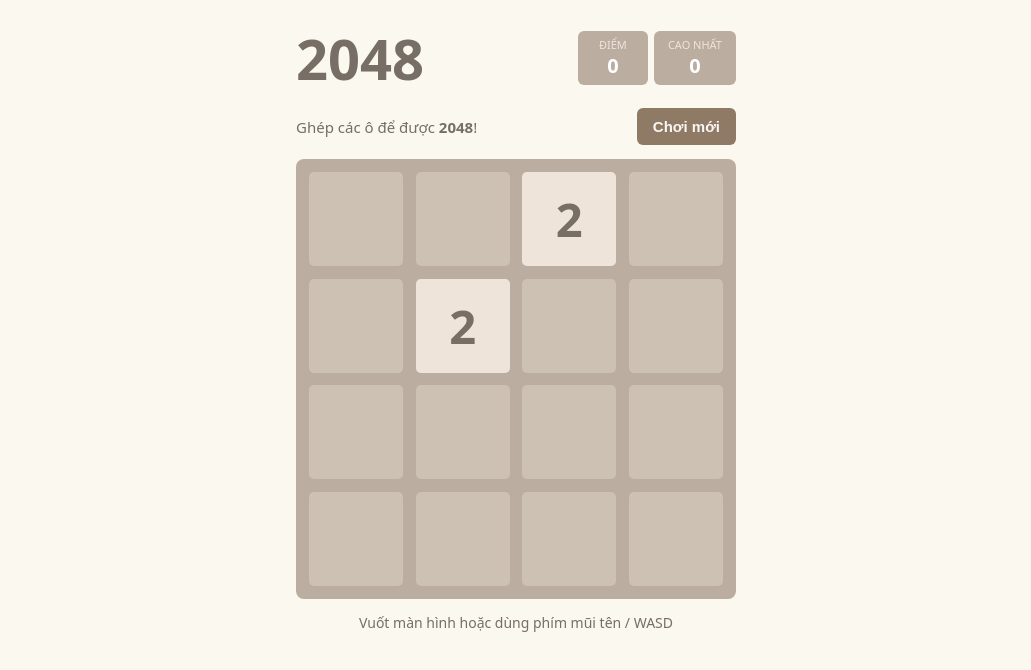
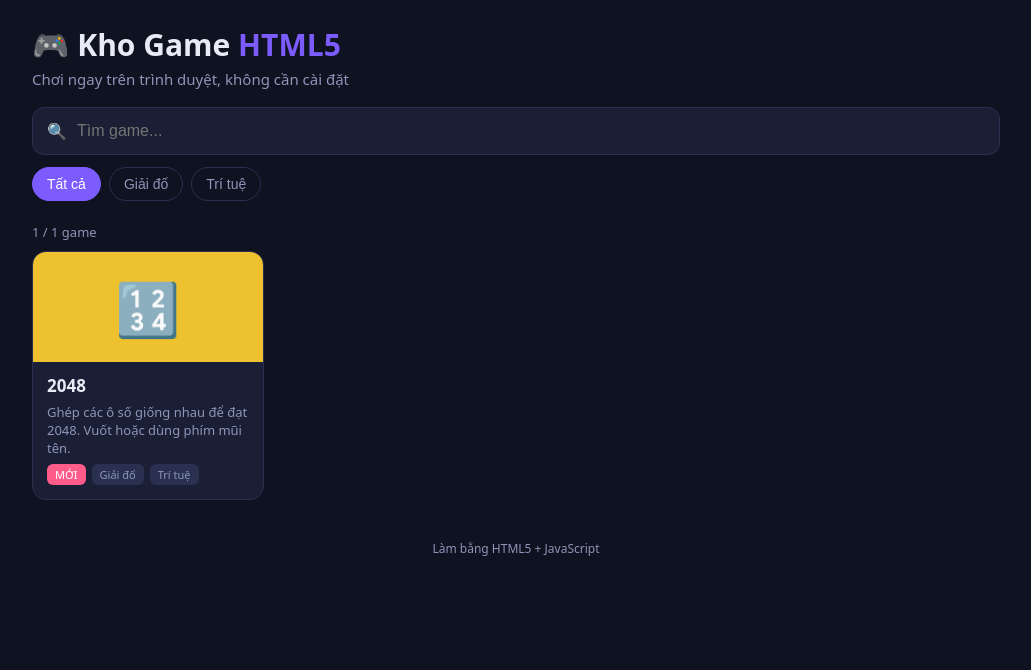
Before and after one commit to tt88vn/games, a plain HTML site: page index.html in a window 1280 px wide. Shown: the whole page, without its empty margins (124-1155 px from the left). Drawn offline with Linux system fonts and the light colour scheme.

Commit message:
Biến repo thành kho game: trang chủ có tìm kiếm, lọc thể loại; 2048 chuyển vào games/2048
Co-Authored-By: Claude Opus 5.5 <noreply@anthropic.com>
Claude-Session: https://claude.ai/code/session_01NthLSxVmhUXRj1qLzxr4d3

```diff
--- /dev/null
+++ b/games.js
@@ -0,0 +1,12 @@
+// Danh sách game. Thêm game mới: tạo thư mục games/<id>/index.html rồi thêm 1 dòng vào đây.
+window.GAMES = [
+  {
+    id: "2048",
+    name: "2048",
+    icon: "🔢",
+    color: "#edc22e",
+    tags: ["Giải đố", "Trí tuệ"],
+    desc: "Ghép các ô số giống nhau để đạt 2048. Vuốt hoặc dùng phím mũi tên.",
+    added: "2026-11-22"
+  }
+];
--- a/index.html
+++ b/index.html
@@ -2,218 +2,110 @@
 <html lang="vi">
 <head>
 <meta charset="UTF-8">
-<meta name="viewport" content="width=device-width, initial-scale=1, maximum-scale=1, user-scalable=no">
-<title>2048</title>
+<meta name="viewport" content="width=device-width, initial-scale=1">
+<title>Kho Game HTML5</title>
+<meta name="description" content="Kho game HTML5 chơi ngay trên trình duyệt, không cần cài đặt.">
 <style>
   * { box-sizing: border-box; margin: 0; padding: 0; }
-  body {
-    font-family: system-ui, -apple-system, "Segoe UI", Roboto, sans-serif;
-    background: #faf8ef; color: #776e65;
-    min-height: 100vh; display: flex; justify-content: center; align-items: flex-start;
-    padding: 20px 12px; touch-action: none; user-select: none;
+  :root { --bg: #0f1220; --card: #1a1f35; --line: #2a3150; --text: #e8eaf6; --muted: #8e95b8; --accent: #7c5cff; }
+  body { font-family: system-ui, -apple-system, "Segoe UI", Roboto, sans-serif; background: var(--bg); color: var(--text); min-height: 100vh; }
+  .wrap { max-width: 1000px; margin: 0 auto; padding: 24px 16px 48px; }
+  h1 { font-size: 30px; font-weight: 800; }
+  h1 span { color: var(--accent); }
+  .sub { color: var(--muted); margin: 4px 0 18px; font-size: 15px; }
+  .search { position: relative; margin-bottom: 12px; }
+  .search input {
+    width: 100%; padding: 14px 16px 14px 44px; font-size: 16px; border-radius: 12px;
+    border: 1px solid var(--line); background: var(--card); color: var(--text); outline: none;
   }
-  .wrap { width: 100%; max-width: 440px; }
-  header { display: flex; justify-content: space-between; align-items: center; margin-bottom: 12px; }
-  h1 { font-size: 56px; font-weight: 800; }
-  .scores { display: flex; gap: 6px; }
-  .score { background: #bbada0; color: #fff; border-radius: 6px; padding: 6px 14px; text-align: center; min-width: 70px; }
-  .score small { display: block; font-size: 11px; color: #eee4da; text-transform: uppercase; }
-  .score b { font-size: 20px; }
-  .bar { display: flex; justify-content: space-between; align-items: center; margin-bottom: 14px; gap: 8px; }
-  .bar p { font-size: 15px; }
-  button {
-    background: #8f7a66; color: #f9f6f2; border: 0; border-radius: 6px;
-    padding: 10px 16px; font-size: 15px; font-weight: 700; cursor: pointer;
+  .search input:focus { border-color: var(--accent); }
+  .search::before { content: "🔍"; position: absolute; left: 15px; top: 50%; transform: translateY(-50%); font-size: 16px; }
+  .tags { display: flex; gap: 8px; overflow-x: auto; padding-bottom: 6px; margin-bottom: 16px; scrollbar-width: none; }
+  .tags::-webkit-scrollbar { display: none; }
+  .tag {
+    flex: none; padding: 8px 14px; border-radius: 999px; border: 1px solid var(--line);
+    background: transparent; color: var(--muted); font-size: 14px; cursor: pointer;
   }
-  .board {
-    position: relative; background: #bbada0; border-radius: 8px;
-    width: 100%; aspect-ratio: 1; padding: 3%;
+  .tag.on { background: var(--accent); border-color: var(--accent); color: #fff; }
+  .count { color: var(--muted); font-size: 13px; margin-bottom: 10px; }
+  .grid { display: grid; grid-template-columns: repeat(auto-fill, minmax(220px, 1fr)); gap: 14px; }
+  .card {
+    display: flex; flex-direction: column; background: var(--card); border: 1px solid var(--line);
+    border-radius: 14px; overflow: hidden; text-decoration: none; color: inherit; transition: transform .15s, border-color .15s;
   }
-  .grid, .tiles { position: absolute; inset: 3%; }
-  .cell, .tile { position: absolute; width: 22.75%; height: 22.75%; border-radius: 5px; }
-  .cell { background: rgba(238,228,218,.35); }
-  .tile {
-    display: flex; align-items: center; justify-content: center;
-    font-weight: 800; transition: left .1s, top .1s;
-  }
-  .tile.new { animation: pop .18s; }
-  .tile.merged { animation: bump .18s; }
-  @keyframes pop { from { transform: scale(0); } to { transform: scale(1); } }
-  @keyframes bump { 50% { transform: scale(1.15); } }
-  .overlay {
-    position: absolute; inset: 0; border-radius: 8px; display: none;
-    flex-direction: column; align-items: center; justify-content: center; gap: 16px;
-    background: rgba(238,228,218,.75); z-index: 10;
-  }
-  .overlay.show { display: flex; }
-  .overlay h2 { font-size: 40px; }
-  .hint { margin-top: 14px; font-size: 14px; text-align: center; }
+  .card:hover { transform: translateY(-3px); border-color: var(--accent); }
+  .thumb { height: 110px; display: flex; align-items: center; justify-content: center; font-size: 52px; }
+  .info { padding: 12px 14px 14px; display: flex; flex-direction: column; gap: 6px; flex: 1; }
+  .info h3 { font-size: 17px; }
+  .info p { color: var(--muted); font-size: 13px; line-height: 1.4; flex: 1; }
+  .meta { display: flex; flex-wrap: wrap; gap: 6px; }
+  .meta span { font-size: 11px; padding: 3px 8px; border-radius: 6px; background: var(--line); color: var(--muted); }
+  .meta .new { background: #ff5c8a; color: #fff; }
+  .empty { text-align: center; color: var(--muted); padding: 40px 0; display: none; }
+  footer { text-align: center; color: var(--muted); font-size: 12px; margin-top: 40px; }
 </style>
 </head>
 <body>
 <div class="wrap">
-  <header>
-    <h1>2048</h1>
-    <div class="scores">
-      <div class="score"><small>Điểm</small><b id="score">0</b></div>
-      <div class="score"><small>Cao nhất</small><b id="best">0</b></div>
-    </div>
-  </header>
-  <div class="bar">
-    <p>Ghép các ô để được <b>2048</b>!</p>
-    <button id="newBtn">Chơi mới</button>
-  </div>
-  <div class="board" id="board">
-    <div class="grid" id="grid"></div>
-    <div class="tiles" id="tiles"></div>
-    <div class="overlay" id="overlay">
-      <h2 id="msg"></h2>
-      <button id="againBtn">Chơi lại</button>
-    </div>
-  </div>
-  <p class="hint">Vuốt màn hình hoặc dùng phím mũi tên / WASD</p>
+  <h1>🎮 Kho Game <span>HTML5</span></h1>
+  <p class="sub">Chơi ngay trên trình duyệt, không cần cài đặt</p>
+
+  <div class="search"><input id="q" type="search" placeholder="Tìm game..." autocomplete="off"></div>
+  <div class="tags" id="tags"></div>
+  <div class="count" id="count"></div>
+  <div class="grid" id="grid"></div>
+  <div class="empty" id="empty">Không tìm thấy game nào 😢</div>
+
+  <footer>Làm bằng HTML5 + JavaScript</footer>
 </div>
 
+<script src="games.js"></script>
 <script>
-const N = 4;
-const COLORS = {
-  2: ["#eee4da", "#776e65"], 4: ["#ede0c8", "#776e65"], 8: ["#f2b179", "#f9f6f2"],
-  16: ["#f59563", "#f9f6f2"], 32: ["#f67c5f", "#f9f6f2"], 64: ["#f65e3b", "#f9f6f2"],
-  128: ["#edcf72", "#f9f6f2"], 256: ["#edcc61", "#f9f6f2"], 512: ["#edc850", "#f9f6f2"],
-  1024: ["#edc53f", "#f9f6f2"], 2048: ["#edc22e", "#f9f6f2"]
-};
+const games = (window.GAMES || []).slice().sort((a, b) => (b.added || "").localeCompare(a.added || ""));
 const $ = id => document.getElementById(id);
-let grid, score, best, won, keepPlaying, nextId;
+const norm = s => (s || "").toLowerCase().normalize("NFD").replace(/[̀-ͯ]/g, "").replace(/đ/g, "d");
+const esc = s => String(s).replace(/[&<>"']/g, c => ({ "&": "&amp;", "<": "&lt;", ">": "&gt;", '"': "&quot;", "'": "&#39;" }[c]));
+const isNew = g => g.added && (Date.now() - new Date(g.added)) / 864e5 < 14;
 
-function store(key, val) {
-  try { if (val === undefined) return localStorage.getItem(key); localStorage.setItem(key, val); } catch (e) { return null; }
-}
+let activeTag = "Tất cả";
+const params = new URLSearchParams(location.search);
+$("q").value = params.get("q") || "";
+if (params.get("tag")) activeTag = params.get("tag");
 
-// Draw background cells once
-for (let r = 0; r < N; r++) for (let c = 0; c < N; c++) {
-  const d = document.createElement("div");
-  d.className = "cell"; place(d, r, c); $("grid").appendChild(d);
-}
-function place(el, r, c) {
-  el.style.left = (c * 25.75) + "%";
-  el.style.top = (r * 25.75) + "%";
-}
-
-function newGame() {
-  grid = Array.from({ length: N }, () => Array(N).fill(null));
-  score = 0; won = false; keepPlaying = false; nextId = 1;
-  best = +store("best2048") || 0;
-  $("tiles").innerHTML = "";
-  $("overlay").classList.remove("show");
-  addRandom(); addRandom();
-  render();
-}
-
-function addRandom() {
-  const empty = [];
-  for (let r = 0; r < N; r++) for (let c = 0; c < N; c++) if (!grid[r][c]) empty.push([r, c]);
-  if (!empty.length) return;
-  const [r, c] = empty[Math.floor(Math.random() * empty.length)];
-  grid[r][c] = { id: nextId++, v: Math.random() < 0.9 ? 2 : 4, isNew: true };
-}
-
-function move(dir) { // 0 up, 1 right, 2 down, 3 left
-  if ($("overlay").classList.contains("show")) return;
-  let moved = false;
-  for (let r = 0; r < N; r++) for (let c = 0; c < N; c++) if (grid[r][c]) {
-    grid[r][c].isNew = false; grid[r][c].merged = false;
-  }
-  const removed = [];
-  for (let i = 0; i < N; i++) {
-    // collect line in movement direction
-    const pos = [];
-    for (let j = 0; j < N; j++) {
-      if (dir === 0) pos.push([j, i]);
-      if (dir === 2) pos.push([N - 1 - j, i]);
-      if (dir === 3) pos.push([i, j]);
-      if (dir === 1) pos.push([i, N - 1 - j]);
-    }
-    const line = pos.map(([r, c]) => grid[r][c]).filter(Boolean);
-    const out = [];
-    for (let k = 0; k < line.length; k++) {
-      if (k + 1 < line.length && line[k].v === line[k + 1].v) {
-        const t = line[k]; t.v *= 2; t.merged = true;
-        removed.push(line[k + 1]);
-        score += t.v;
-        if (t.v === 2048 && !won) won = true;
-        out.push(t); k++;
-      } else out.push(line[k]);
-    }
-    pos.forEach(([r, c], j) => {
-      const t = out[j] || null;
-      if (grid[r][c] !== t) moved = true;
-      grid[r][c] = t;
-    });
-  }
-  if (!moved) return;
-  removed.forEach(t => { const el = document.querySelector(`[data-id="${t.id}"]`); if (el) el.remove(); });
-  addRandom();
-  if (score > best) { best = score; store("best2048", best); }
-  render();
-  if (won && !keepPlaying) return showMsg("Bạn thắng! 🎉", true);
-  if (!canMove()) showMsg("Hết nước đi!");
-}
-
-function canMove() {
-  for (let r = 0; r < N; r++) for (let c = 0; c < N; c++) {
-    const t = grid[r][c];
-    if (!t) return true;
-    if (c + 1 < N && grid[r][c + 1] && grid[r][c + 1].v === t.v) return true;
-    if (r + 1 < N && grid[r + 1][c] && grid[r + 1][c].v === t.v) return true;
-  }
-  return false;
-}
-
-function showMsg(text, win) {
-  $("msg").textContent = text;
-  $("againBtn").textContent = win ? "Chơi tiếp" : "Chơi lại";
-  $("againBtn").onclick = win ? () => { keepPlaying = true; $("overlay").classList.remove("show"); } : newGame;
-  $("overlay").classList.add("show");
+function renderTags() {
+  const all = ["Tất cả", ...new Set(games.flatMap(g => g.tags || []))];
+  $("tags").innerHTML = all.map(t => `<button class="tag${t === activeTag ? " on" : ""}" data-t="${esc(t)}">${esc(t)}</button>`).join("");
 }
 
 function render() {
-  const size = $("tiles").clientWidth * 0.2275;
-  for (let r = 0; r < N; r++) for (let c = 0; c < N; c++) {
-    const t = grid[r][c]; if (!t) continue;
-    let el = document.querySelector(`[data-id="${t.id}"]`);
-    if (!el) { el = document.createElement("div"); el.dataset.id = t.id; $("tiles").appendChild(el); }
-    el.className = "tile" + (t.isNew ? " new" : "") + (t.merged ? " merged" : "");
-    const [bg, fg] = COLORS[t.v] || ["#3c3a32", "#f9f6f2"];
-    el.style.background = bg; el.style.color = fg;
-    el.style.fontSize = (size * (t.v < 100 ? 0.5 : t.v < 1000 ? 0.4 : 0.32)) + "px";
-    el.textContent = t.v;
-    place(el, r, c);
-  }
-  $("score").textContent = score;
-  $("best").textContent = best;
+  const q = norm($("q").value.trim());
+  const list = games.filter(g =>
+    (activeTag === "Tất cả" || (g.tags || []).includes(activeTag)) &&
+    (!q || norm([g.name, g.desc, ...(g.tags || [])].join(" ")).includes(q))
+  );
+  $("grid").innerHTML = list.map(g => `
+    <a class="card" href="games/${encodeURIComponent(g.id)}/">
+      <div class="thumb" style="background:${esc(g.color || "#333")}">${esc(g.icon || "🎮")}</div>
+      <div class="info">
+        <h3>${esc(g.name)}</h3>
+        <p>${esc(g.desc || "")}</p>
+        <div class="meta">${isNew(g) ? '<span class="new">MỚI</span>' : ""}${(g.tags || []).map(t => `<span>${esc(t)}</span>`).join("")}</div>
+      </div>
+    </a>`).join("");
+  $("count").textContent = `${list.length} / ${games.length} game`;
+  $("empty").style.display = list.length ? "none" : "block";
+  const p = new URLSearchParams();
+  if ($("q").value.trim()) p.set("q", $("q").value.trim());
+  if (activeTag !== "Tất cả") p.set("tag", activeTag);
+  history.replaceState(null, "", p.toString() ? "?" + p : location.pathname);
 }
 
-// Keyboard
-const KEYS = { ArrowUp: 0, ArrowRight: 1, ArrowDown: 2, ArrowLeft: 3, w: 0, d: 1, s: 2, a: 3 };
-document.addEventListener("keydown", e => {
-  const d = KEYS[e.key] ?? KEYS[e.key.toLowerCase()];
-  if (d !== undefined) { e.preventDefault(); move(d); }
+$("tags").addEventListener("click", e => {
+  const b = e.target.closest(".tag"); if (!b) return;
+  activeTag = b.dataset.t; renderTags(); render();
 });
-
-// Touch / swipe
-let sx, sy;
-document.addEventListener("touchstart", e => { sx = e.touches[0].clientX; sy = e.touches[0].clientY; }, { passive: true });
-document.addEventListener("touchend", e => {
-  if (sx === undefined) return;
-  const dx = e.changedTouches[0].clientX - sx, dy = e.changedTouches[0].clientY - sy;
-  sx = undefined;
-  if (Math.max(Math.abs(dx), Math.abs(dy)) < 30) return;
-  move(Math.abs(dx) > Math.abs(dy) ? (dx > 0 ? 1 : 3) : (dy > 0 ? 2 : 0));
-});
-
-$("newBtn").onclick = newGame;
-window.addEventListener("resize", render);
-newGame();
+$("q").addEventListener("input", render);
+renderTags(); render();
 </script>
 </body>
 </html>
```
Also changed, not shown: games/2048/index.html (added, +221 -0 lines), 1 other file.
